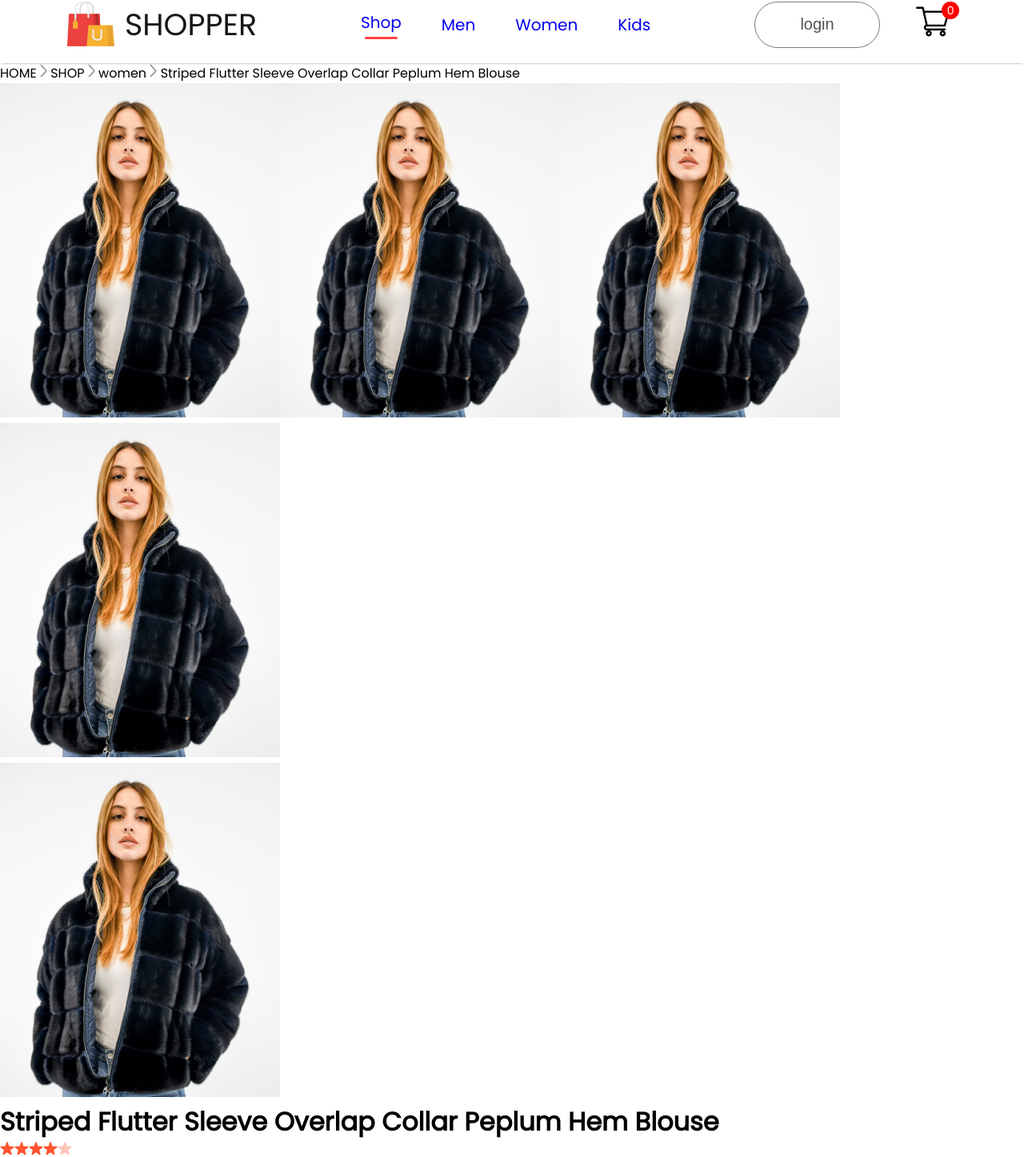
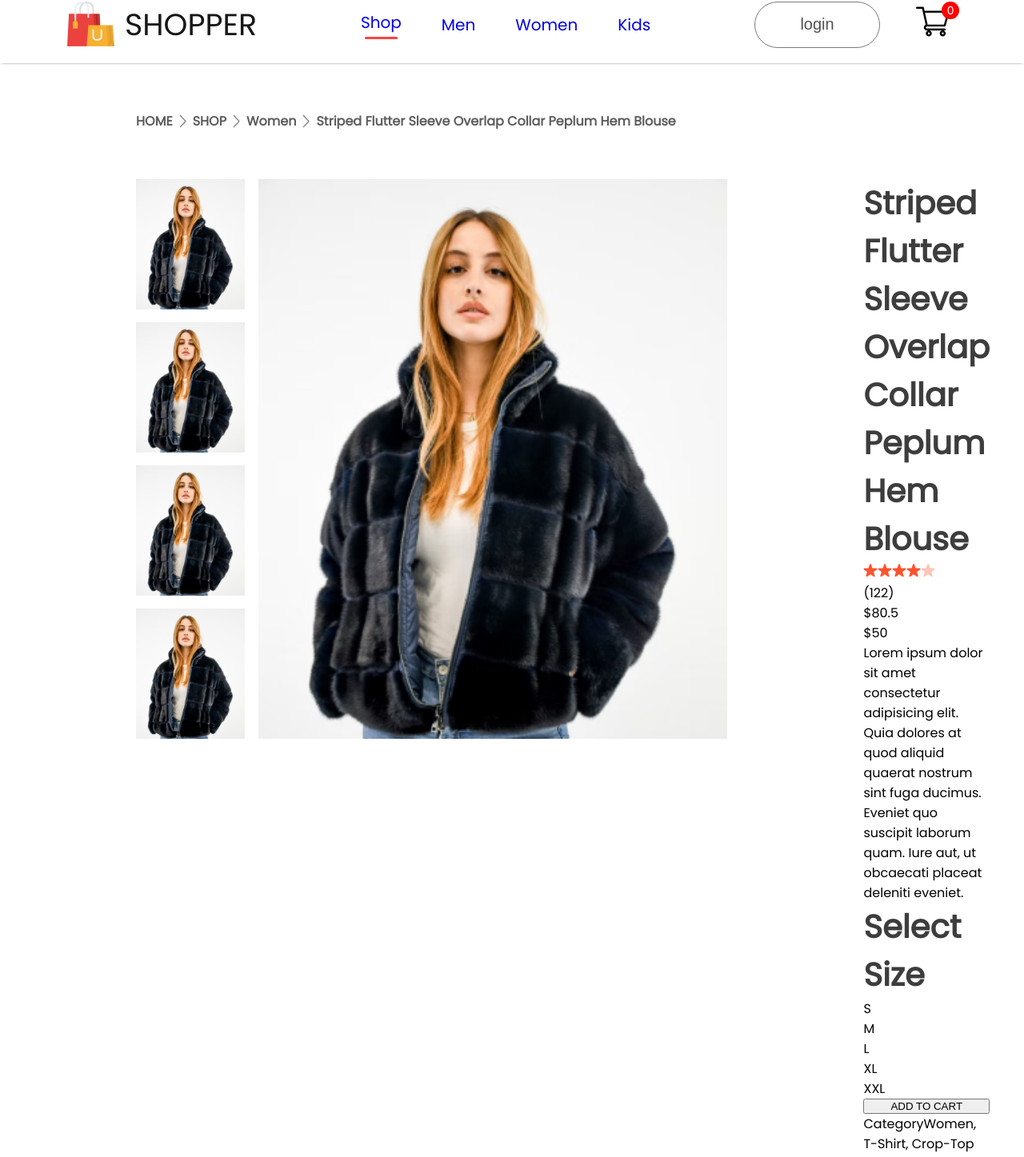
Before and after one commit to buiquocdat30/Ecommerce, a React (Create React App) app in the folder my-e-commerce/: page /product/1 in a window 1280 px wide. Shown: the part 18-1465 px from the top of the page at 80% size. Built offline with nearby package versions, Linux system fonts and the light colour scheme.

Commit message:
Day 7 09032025 19h54 PM

```diff
--- a/my-e-commerce/src/Components/BreadCrums/BreadCrums.css
+++ b/my-e-commerce/src/Components/BreadCrums/BreadCrums.css
@@ -0,0 +1,10 @@
+.breadcrum {
+    display: flex;
+    align-items: center;
+    gap: 8px;
+    color: #5e5e5e;
+    font-size: 16px;
+    font-weight: 600;
+    margin: 60px 170px;
+    text-transform: capitalize;
+}
--- a/my-e-commerce/src/Components/ProductDisplay/ProductDisplay.css
+++ b/my-e-commerce/src/Components/ProductDisplay/ProductDisplay.css
@@ -0,0 +1,53 @@
+.productdisplay {
+    display: flex;
+    margin: 0 170px;
+}
+
+.productdisplay-left {
+    display: flex;
+    gap: 17px;
+}
+
+.productdisplay-img-list {
+    display: flex;
+    flex-direction: column;
+    gap: 16px;
+}
+
+.productdisplay-img-list img {
+    height: 163px;
+
+}
+
+.productdisplay-img {}
+
+.productdisplay-main-img {
+    width: 586px;
+    height: 700px;
+}
+
+.productdisplay-right {
+    margin: 0 170px;
+    display: flex;
+    flex-direction: column;
+}
+
+.productdisplay-right h1 {
+    color: #3d3d3d;
+    font-size: 40px;
+    font-weight: 700;
+}
+
+.productdisplay-right-star {}
+
+.productdisplay-right-prices {}
+
+.productdisplay-right-prices-old {}
+
+.productdisplay-right-prices-new {}
+
+.productdisplay-right-description {}
+
+.productdisplay-right-size {}
+
+.productdisplay-righ-cartegory {}
--- a/my-e-commerce/src/Components/ProductDisplay/ProductDisplay.jsx
+++ b/my-e-commerce/src/Components/ProductDisplay/ProductDisplay.jsx
@@ -1,11 +1,11 @@
-import React from 'react'
-import './ProductDisplay.css'
-import star_icon from '../Assets/star_icon.png'
-import start_dull_icon from "../Assets/star_dull_icon.png"
+import React from "react";
+import "./ProductDisplay.css";
+import star_icon from "../Assets/star_icon.png";
+import start_dull_icon from "../Assets/star_dull_icon.png";
 
-const ProductDisplay = ({product}) => {
+const ProductDisplay = ({ product }) => {
   return (
-    <div className='productdisplay'>
+    <div className="productdisplay">
       <div className="productdisplay-left">
         <div className="productdisplay-img-list">
           <img src={product.image} alt="" />
@@ -14,7 +14,7 @@ const ProductDisplay = ({product}) => {
           <img src={product.image} alt="" />
         </div>
         <div className="productdisplay-img">
-                <img  className = "productdisplay-main-img" src={product.image} alt="" />
+          <img className="productdisplay-main-img" src={product.image} alt="" />
         </div>
       </div>
       <div className="productdisplay-right">
@@ -28,12 +28,39 @@ const ProductDisplay = ({product}) => {
           <p>(122)</p>
         </div>
         <div className="productdisplay-right-prices">
-                <div className="productdisplay-right-prices-old">${product.old_price}</div>
-                <div className="productdisplay-right-prices-new">${product.new_price}</div>
+          <div className="productdisplay-right-prices-old">
+            ${product.old_price}
+          </div>
+          <div className="productdisplay-right-prices-new">
+            ${product.new_price}
           </div>
         </div>
+        <div className="productdisplay-right-description">
+          Lorem ipsum dolor sit amet consectetur adipisicing elit. Quia dolores
+          at quod aliquid quaerat nostrum sint fuga ducimus. Eveniet quo
+          suscipit laborum quam. Iure aut, ut obcaecati placeat deleniti
+          eveniet.
         </div>
-  )
-}
+        <div className="productdisplay-right-size">
+          <h1>Select Size</h1>
+          <div className="productdisplay-right-size">
+            <div>S</div>
+            <div>M</div>
+            <div>L</div>
+            <div>XL</div>
+            <div>XXL</div>
+          </div>
+        </div>
+        <button>ADD TO CART</button>
+        <p className="productdisplay-righ-cartegory">
+          <span>Category</span>Women, T-Shirt, Crop-Top
+        </p>
+        <p className="productdisplay-righ-cartegory">
+          <span>Tags</span>Modern, Latest
+        </p>
+      </div>
+    </div>
+  );
+};
 
-export default ProductDisplay
+export default ProductDisplay;
```
Lines whose indentation alone changed are shown as unchanged.
